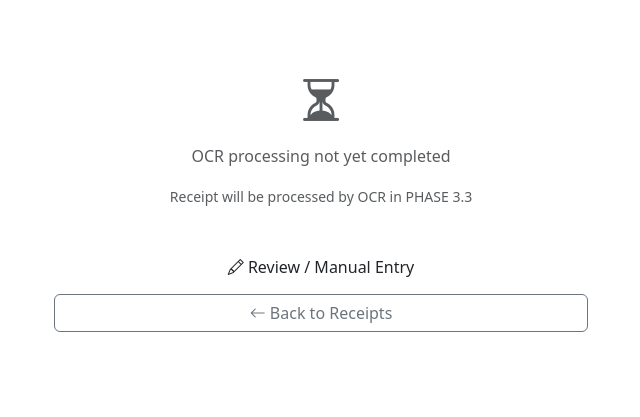
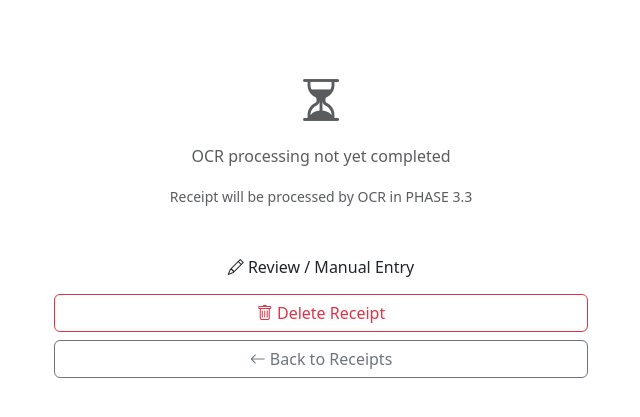
Before and after one commit to Sefa-Keles/Smart-Accounts-Management, a Django app: template templates/receipts/receipt_detail.html in a window 1280 px wide. Shown: the part 275-692 px from the top of the page, without its empty margins (598-1238 px from the left). Run offline with Django 5.2, Linux system fonts and the light colour scheme; the template is opened without the code that fills it, so the values that code supplies are empty.

Commit message:
Add delete button for receipts in receipt detail view

```diff
--- a/templates/receipts/receipt_detail.html
+++ b/templates/receipts/receipt_detail.html
@@ -132,6 +132,10 @@
                     <i class="bi bi-pencil"></i> Review / Manual Entry
                 </a>
 
+                <a href="{% url 'receipt_delete' receipt.id %}" class="btn btn-outline-danger">
+                    <i class="bi bi-trash"></i> Delete Receipt
+                </a>
+
                 <a href="{% url 'receipt_list' %}" class="btn btn-outline-secondary">
                     <i class="bi bi-arrow-left"></i> Back to Receipts
                 </a>
```
